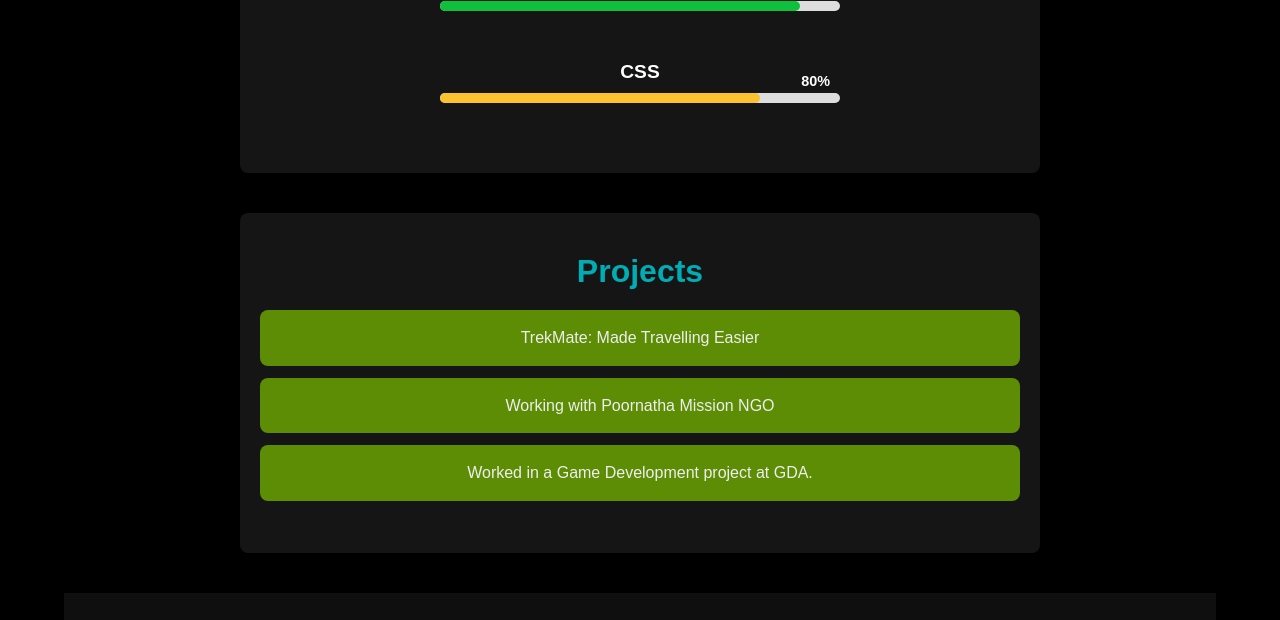
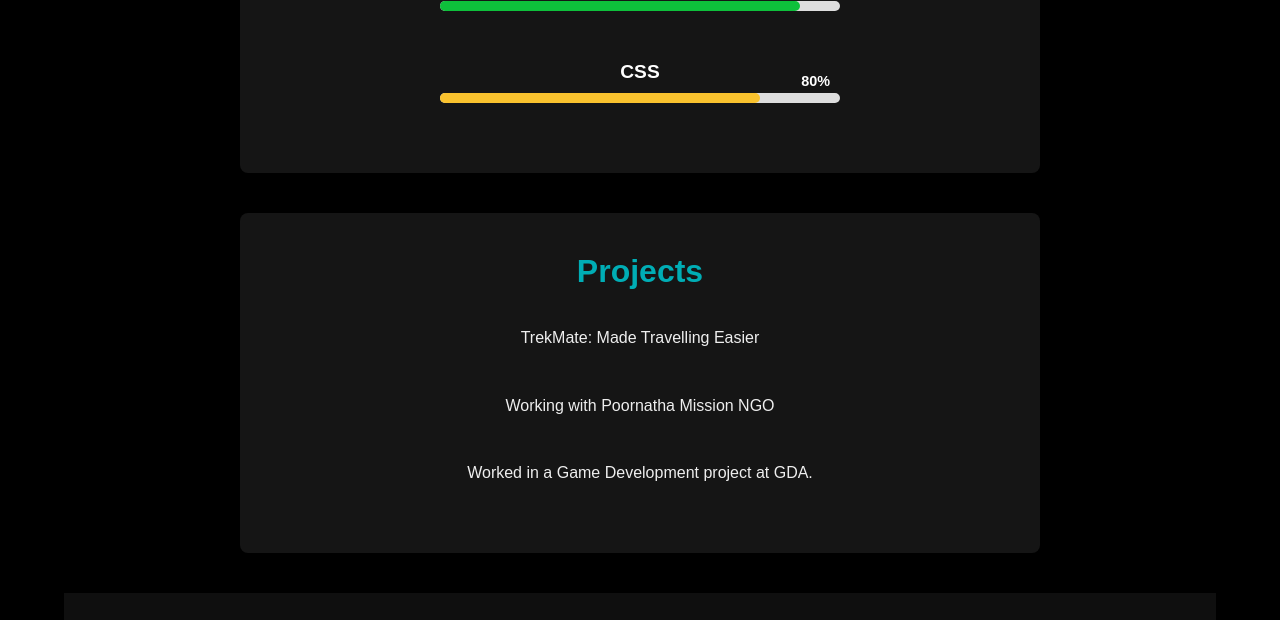
Before and after one commit to anujnaik05/Portfolio10149, a plain HTML site: page index.html in a window 1280 px wide. Shown: the part 1363-1983 px from the top of the page. Drawn offline with Linux system fonts and the light colour scheme.

Commit message:
Update style.css

```diff
--- a/style.css
+++ b/style.css
@@ -347,7 +347,7 @@ section#projects ul {
 }
 
 section#projects ul li {
-  background-color: #5d8d04;
+
   padding: 15px;
   border-radius: 8px;
   margin-bottom: 12px;
```
